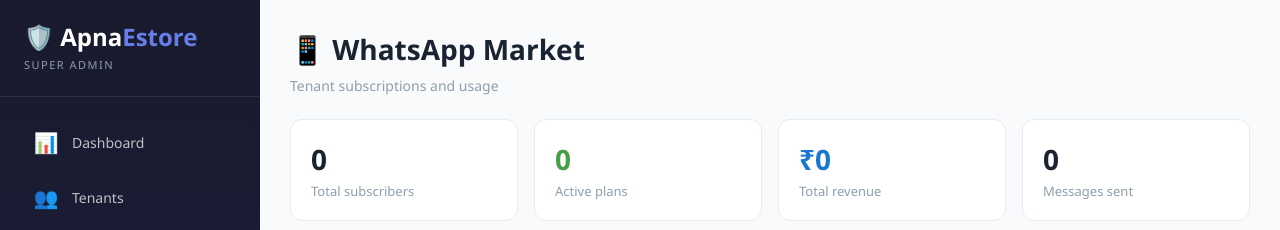
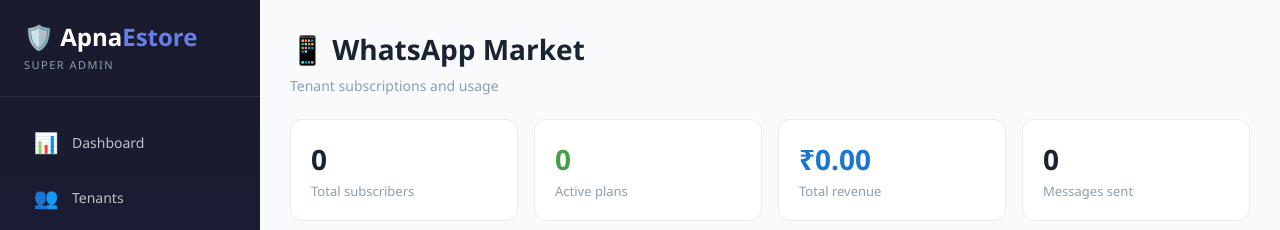
Before and after one commit to mathNikhil/ApaneStore-Super-admin, a React (Vite) app: page /whatsapp-market in a window 1280 px wide. Shown: the top 230 px of the page. Built offline with nearby package versions, Linux system fonts and the light colour scheme; no server answers; sample sign-in values are in the browser's storage.

Commit message:
fix: WA market revenue card shows actual payment amounts

```diff
--- a/src/pages/WhatsAppMarket.jsx
+++ b/src/pages/WhatsAppMarket.jsx
@@ -26,6 +26,7 @@ const badge = (color, text) => (
 export default function WhatsAppMarket() {
   const [subs, setSubs] = useState([]);
   const [loading, setLoading] = useState(true);
+  const [allOrders, setAllOrders] = useState([]);
   const [search, setSearch] = useState('');
   const [filter, setFilter] = useState('all');
 
@@ -36,6 +37,12 @@ export default function WhatsAppMarket() {
       setSubs(Array.isArray(d) ? d : []);
       setLoading(false);
     }).catch(() => setLoading(false));
+
+    fetch(`${API}/market/all-invoices`, {
+      headers: { Authorization: `Bearer ${getToken()}` }
+    }).then(r => r.json()).then(d => {
+      setAllOrders(Array.isArray(d) ? d : []);
+    }).catch(() => {});
   }, []);
 
   const filtered = subs.filter(s => {
@@ -47,7 +54,7 @@ export default function WhatsAppMarket() {
   });
 
   const totalActive = subs.filter(s => s.is_active).length;
-  const totalRevenue = subs.reduce((sum, s) => sum + (s.price_paid || 0), 0);
+  const totalRevenue = allOrders.reduce((sum, o) => sum + parseFloat(o.amount || 0), 0);
   const totalSent = subs.reduce((sum, s) => sum + (s.quota_used || 0), 0);
 
   return (
@@ -60,7 +67,7 @@ export default function WhatsAppMarket() {
       <div style={styles.statsRow}>
         <div style={styles.statCard}><div style={styles.statNum}>{subs.length}</div><div style={styles.statLabel}>Total subscribers</div></div>
         <div style={styles.statCard}><div style={{...styles.statNum,color:'#43a047'}}>{totalActive}</div><div style={styles.statLabel}>Active plans</div></div>
-        <div style={styles.statCard}><div style={{...styles.statNum,color:'#1976d2'}}>₹{(totalRevenue/100).toFixed(0)}</div><div style={styles.statLabel}>Total revenue</div></div>
+        <div style={styles.statCard}><div style={{...styles.statNum,color:'#1976d2'}}>₹{totalRevenue.toFixed(2)}</div><div style={styles.statLabel}>Total revenue</div></div>
         <div style={styles.statCard}><div style={styles.statNum}>{totalSent}</div><div style={styles.statLabel}>Messages sent</div></div>
       </div>
 
```
